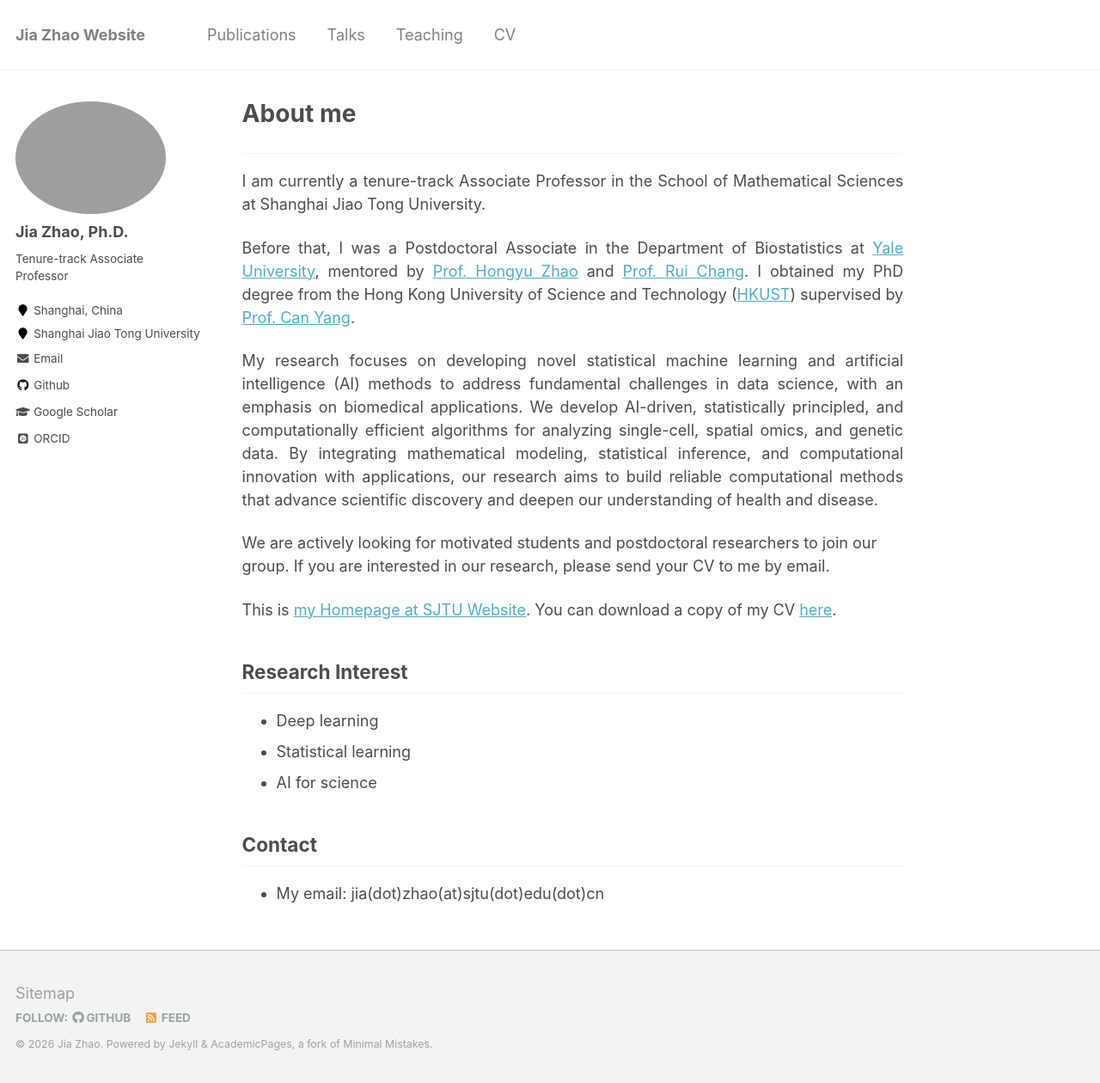
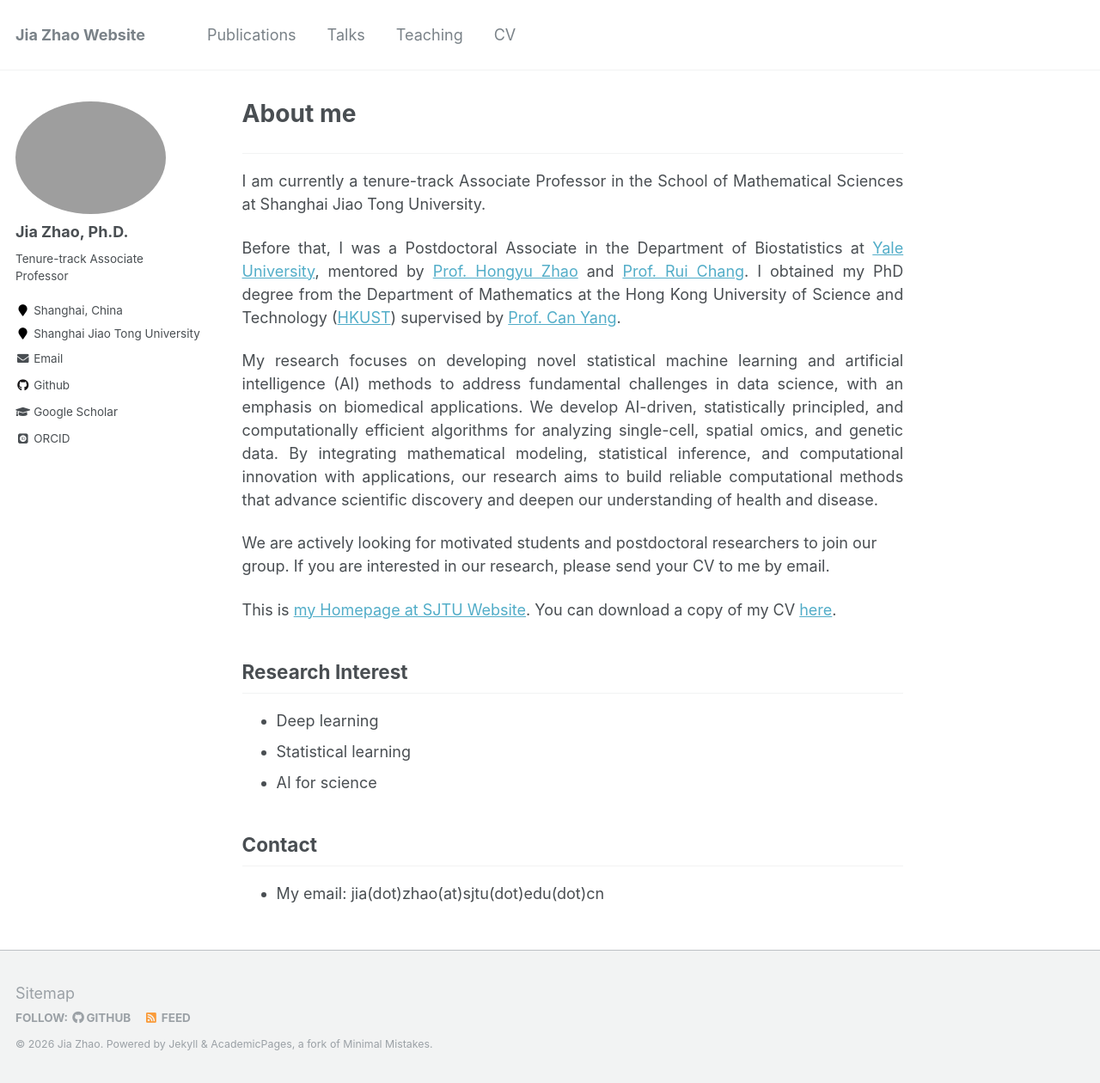
Before and after one commit to jiazhao97/jiazhao97.github.io, a Jekyll site: the page built from _pages/about.md, in a window 1280 px wide and 1260 px high. Shown: the whole window at 86% size. Built offline with Jekyll 4.4.1, drawn with Linux system fonts in a browser that asks for light colours; some web fonts are replaced.

Commit message:
Update about.md

```diff
--- a/_pages/about.md
+++ b/_pages/about.md
@@ -15,7 +15,7 @@ I am currently a tenure-track Associate Professor in the School of Mathematical
 </p>
 
 <p style="text-align: justify">
-Before that, I was a Postdoctoral Associate in the Department of Biostatistics at <a href="https://www.yale.edu/" style="color:#52adc8;">Yale University</a>, mentored by <a href="https://ysph.yale.edu/profile/hongyu-zhao/" style="color:#52adc8;">Prof. Hongyu Zhao</a> and <a href="https://medicine.yale.edu/profile/rui-chang/" style="color:#52adc8;">Prof. Rui Chang</a>. I obtained my PhD degree from the Hong Kong University of Science and Technology (<a href="https://hkust.edu.hk/" style="color:#52adc8;">HKUST</a>) supervised by <a href="https://sites.google.com/site/eeyangc/" style="color:#52adc8;">Prof. Can Yang</a>.
+Before that, I was a Postdoctoral Associate in the Department of Biostatistics at <a href="https://www.yale.edu/" style="color:#52adc8;">Yale University</a>, mentored by <a href="https://ysph.yale.edu/profile/hongyu-zhao/" style="color:#52adc8;">Prof. Hongyu Zhao</a> and <a href="https://medicine.yale.edu/profile/rui-chang/" style="color:#52adc8;">Prof. Rui Chang</a>. I obtained my PhD degree from the Department of Mathematics at the Hong Kong University of Science and Technology (<a href="https://hkust.edu.hk/" style="color:#52adc8;">HKUST</a>) supervised by <a href="https://sites.google.com/site/eeyangc/" style="color:#52adc8;">Prof. Can Yang</a>.
 </p>
 
 <p style="text-align: justify">
```
